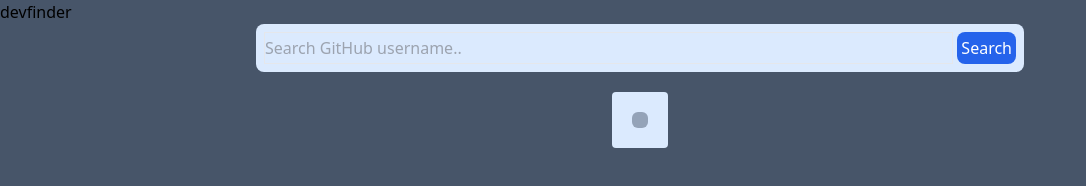
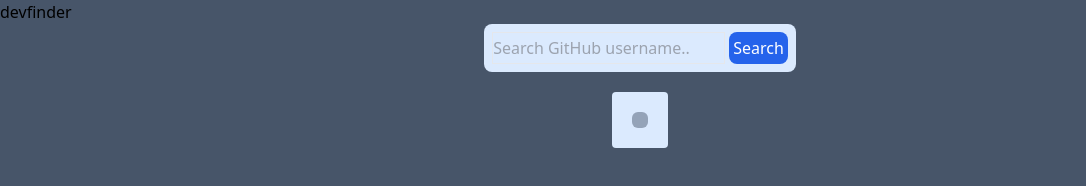
Before and after one commit to bharathikannansambasivam/githubAPI, a website: page index.html in a window 1280 px wide. Shown: the whole page, without its empty margins (0-1086 px from the left). Drawn offline with nearby package versions, Linux system fonts and the light colour scheme.

Commit message:
alter input width

```diff
--- a/index.html
+++ b/index.html
@@ -22,7 +22,7 @@
 
     <div class="flex items-center justify-center flex-col flex-wrap">
       <div class="container flex items-center justify-center">
-        <div class="bg-blue-100 p-2 rounded-lg flex justify-between w-3/5">
+        <div class="bg-blue-100 p-2 rounded-lg flex justify-between">
           <input
             type="text"
             id="username"
```
